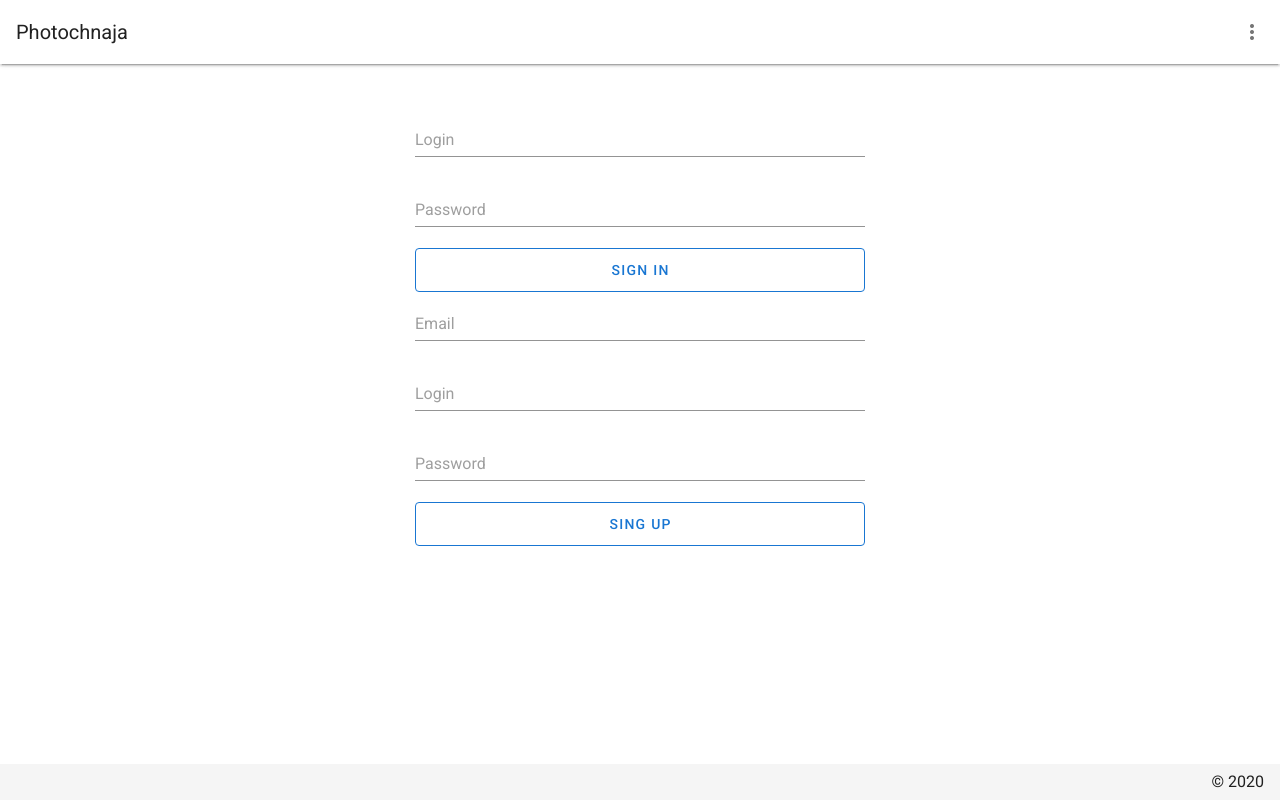
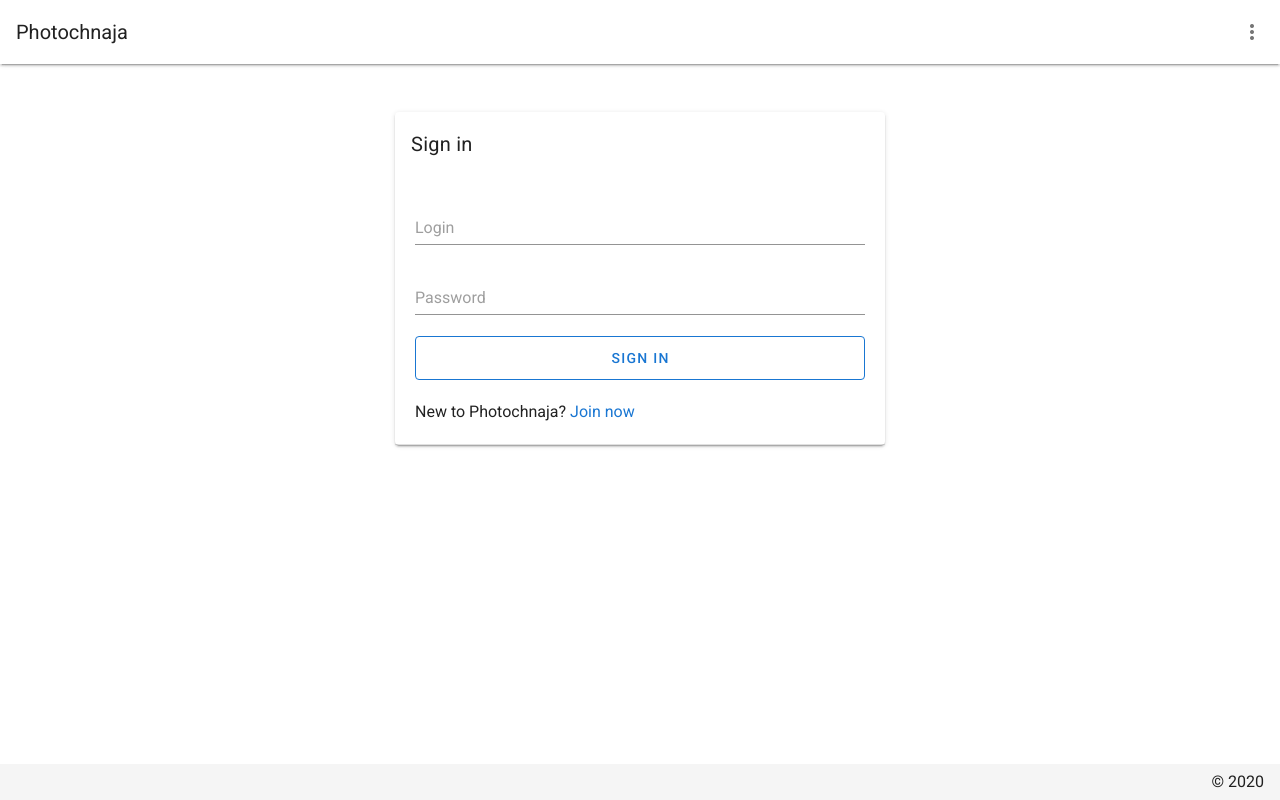
Before and after one commit to ktalkun/photochnaja-web, a Flask app: page / in a window 1280 px wide. Run offline with Flask 2, Linux system fonts and the light colour scheme; some libraries are stand-ins or nearby versions.

Commit message:
Create component <entry-form-card> (<signin-form> + <signup-form>) and add it on application page. Remove components <signin-form> and <signup-form> from application page

```diff
--- a/application/static/js/index.js
+++ b/application/static/js/index.js
@@ -228,6 +228,47 @@ const signinForm = Vue.component('signin-form', {
     }
 });
 
+const entryFormCard = Vue.component('entry-form-card', {
+    template: `
+     <v-card
+        class="mx-auto"
+        max-width="490"
+     >
+        <v-card-title class="title font-weight-regular justify-space-between">
+            <span>{{ currentTitle }}</span>
+        </v-card-title>
+
+        <v-window v-model="step" class="pa-5">
+            <v-window-item :value="1" >
+                <signin-form>
+                    <div class="mt-5">
+                        New to Photochnaja?
+                        <a v-on:click="step++; currentTitle='Sign up'">Join now</a>
+                    </div>
+                </signin-form>
+            </v-window-item>
+
+            <v-window-item :value="2">
+                <signup-form>
+                    <div class="mt-5">
+                        Already on Photochnaja?
+                        <a v-on:click="step--; currentTitle='Sign in'">Sign in</a>
+                    </div>
+                </signup-form>
+            </v-window-item>
+        </v-window>
+
+        <v-divider></v-divider>
+    </v-card>
+    `,
+    data() {
+        return {
+            currentTitle: 'Sign in',
+            step: ''
+        }
+    }
+})
+
 const footer = Vue.component('ph-footer', {
     template: `
         <v-footer fixed>
--- a/application/templates/index.html
+++ b/application/templates/index.html
@@ -26,8 +26,7 @@
     <v-app>
         <toolbar></toolbar>
         <v-content v-bind:style="{ 'padding-bottom': '60px'}">
-            <signin-form class="mt-12"></signin-form>
-            <signup-form></signup-form>
+            <entry-form-card class="mt-12"></entry-form-card>
         </v-content>
         <ph-footer></ph-footer>
     </v-app>
```
